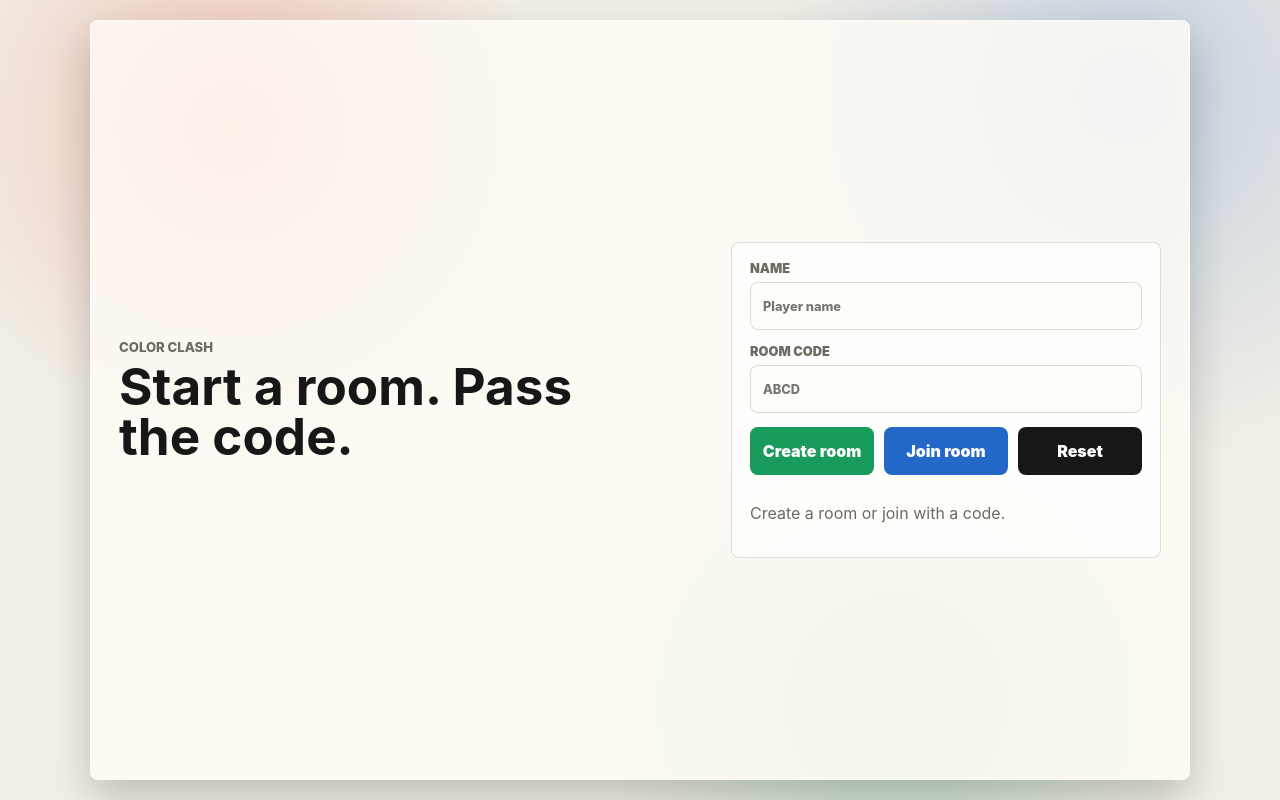
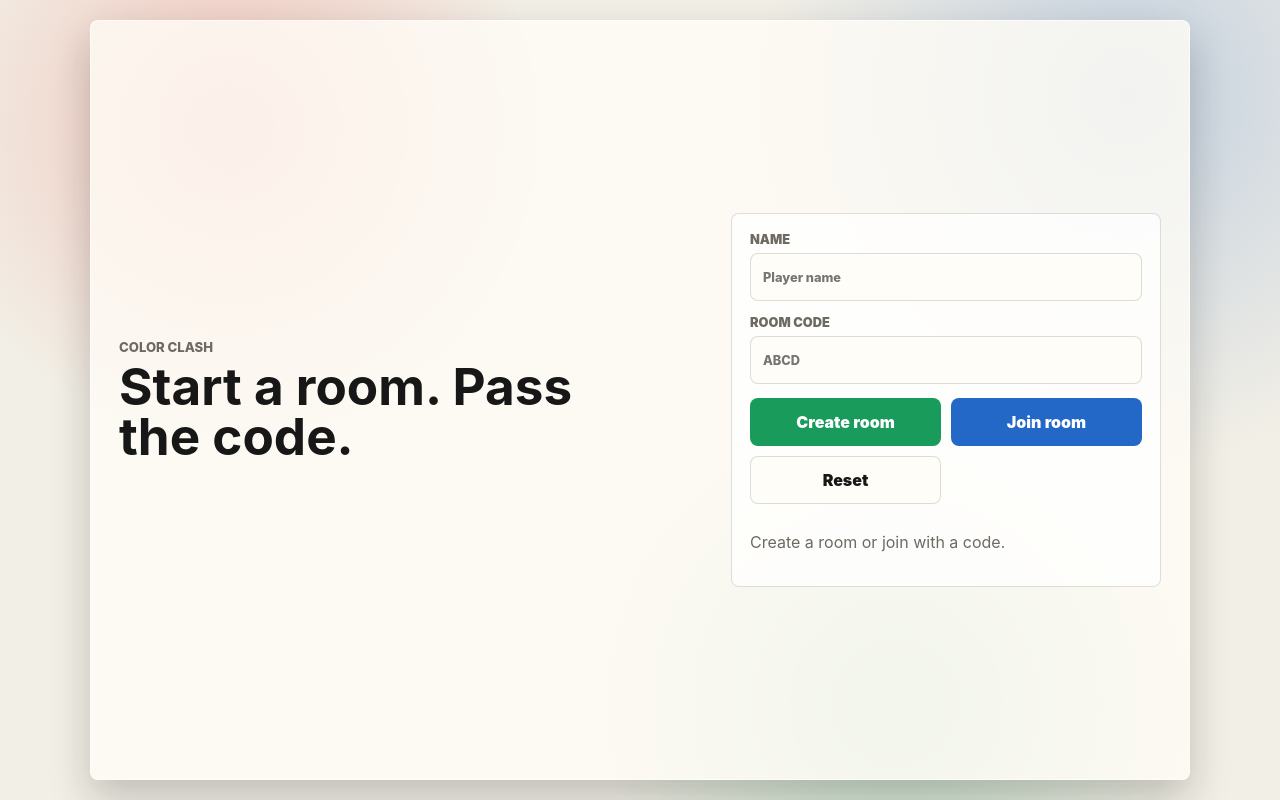
Before and after one commit to RafDev44/The-Color-clash, a website: page index.html in a window 1280 px wide. Drawn offline with Linux system fonts and the light colour scheme.

Commit message:
Update styles.css

```diff
--- a/styles.css
+++ b/styles.css
@@ -109,7 +109,7 @@ button {
 
 .button-row {
   display: grid;
-  grid-template-columns: repeat(3, 1fr);
+  grid-template-columns: repeat(2, 1fr);
   gap: 10px;
 }
 
@@ -138,6 +138,12 @@ button {
 
 #startRoomButton {
   background: #c12b7b;
+}
+
+#leaveRoomButton {
+  color: var(--ink);
+  background: var(--paper);
+  border: 1px solid var(--line);
 }
 
 #roomInfo {
```
